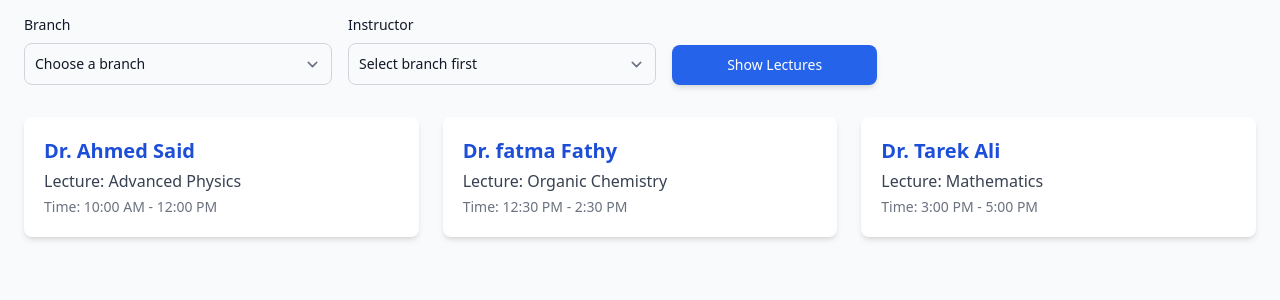
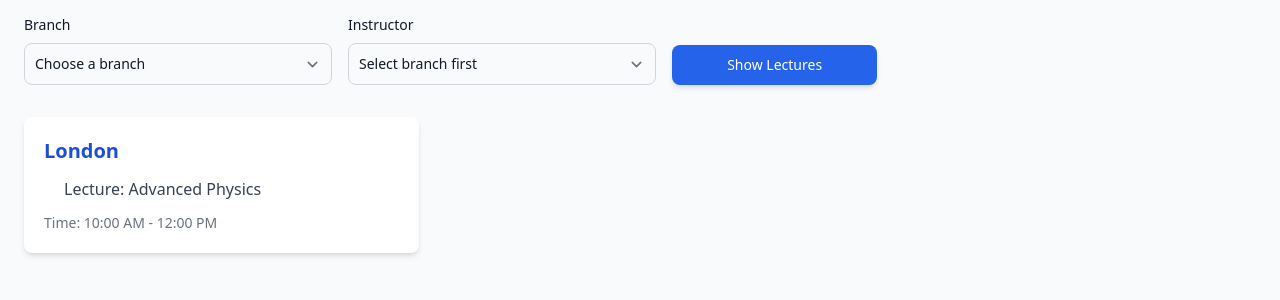
Before and after one commit to kareemRafat/instructor_system, a PHP site: page /lectures.php in a window 1280 px wide. Shown: the part 69-369 px from the top of the page. Run offline with PHP 8.4, Linux system fonts and the light colour scheme; the visitor is signed in with stand-in values (Sample User, id 1); tables that the repository leaves empty or names only in its code hold one stand-in row (values such as "Sample post"); data that the repository does not hold is empty; some libraries are stand-ins or nearby versions.

Commit message:
fix error

```diff
--- a/js/lectures-main.js
+++ b/js/lectures-main.js
@@ -27,7 +27,7 @@ document.addEventListener("DOMContentLoaded", () => {
           branch.appendChild(option);
         });
       }
-    }
+    })
 
 });
 
--- a/lectures.php
+++ b/lectures.php
@@ -87,22 +87,11 @@ if ($result['role'] !== 'admin') {
         <div class="grid gap-6 md:grid-cols-2 lg:grid-cols-3">
             <!-- Card -->
             <div class="bg-white shadow-md rounded-lg p-5">
-                <h2 class="text-xl font-semibold text-blue-700 mb-1">Dr. Ahmed Said</h2>
-                <p class="text-gray-700">Lecture: Advanced Physics</p>
+                <h2 class="text-xl font-semibold text-blue-700 mb-1">London</h2>
+                <p class="text-gray-700 ml-5 my-3">Lecture: Advanced Physics</p>
                 <p class="text-gray-500 text-sm mt-1">Time: 10:00 AM - 12:00 PM</p>
             </div>
 
-            <div class="bg-white shadow-md rounded-lg p-5">
-                <h2 class="text-xl font-semibold text-blue-700 mb-1">Dr. fatma Fathy</h2>
-                <p class="text-gray-700">Lecture: Organic Chemistry</p>
-                <p class="text-gray-500 text-sm mt-1">Time: 12:30 PM - 2:30 PM</p>
-            </div>
-
-            <div class="bg-white shadow-md rounded-lg p-5">
-                <h2 class="text-xl font-semibold text-blue-700 mb-1">Dr. Tarek Ali</h2>
-                <p class="text-gray-700">Lecture: Mathematics</p>
-                <p class="text-gray-500 text-sm mt-1">Time: 3:00 PM - 5:00 PM</p>
-            </div>
         </div>
     </div>
     <script src="js/lectures-main.js"></script>
```
